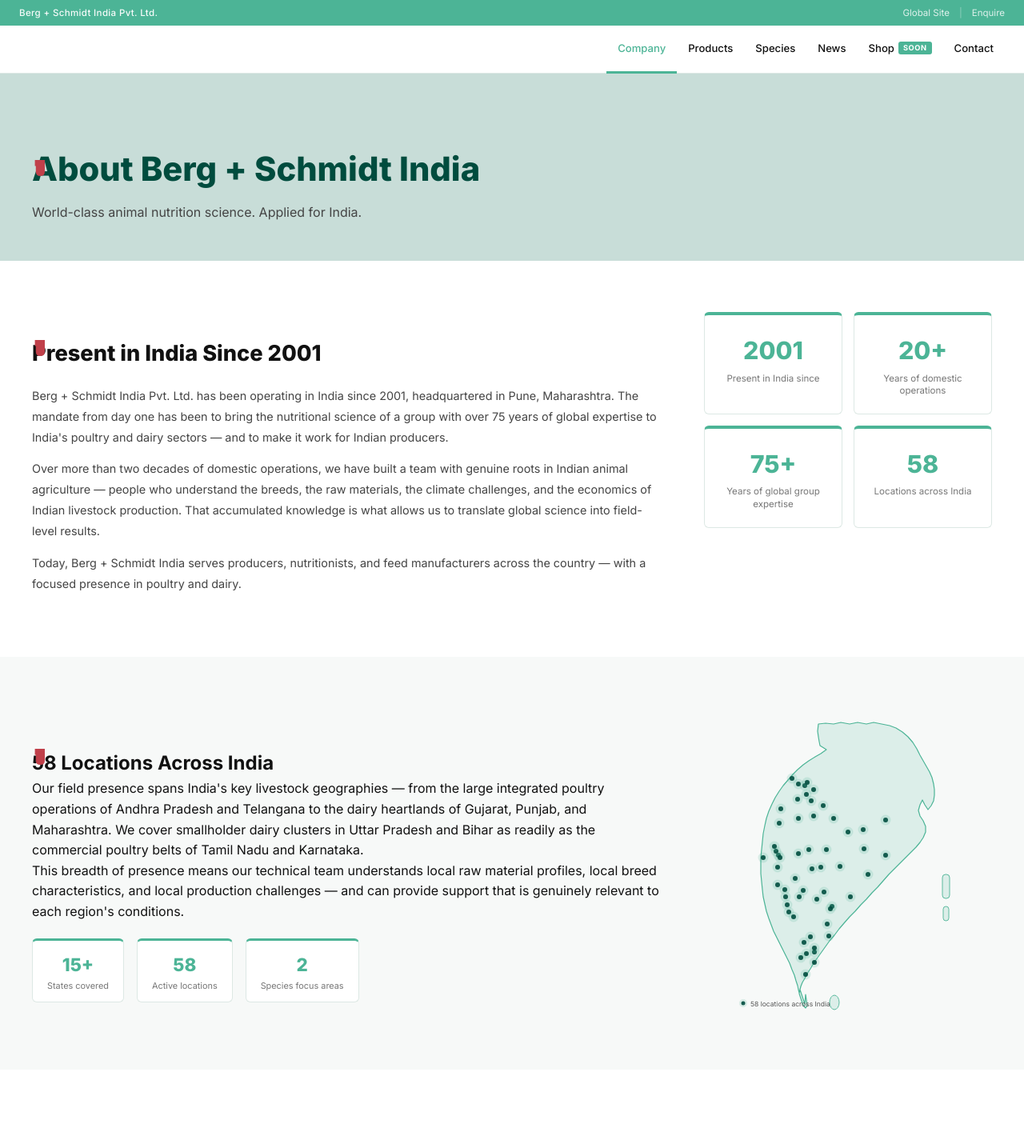
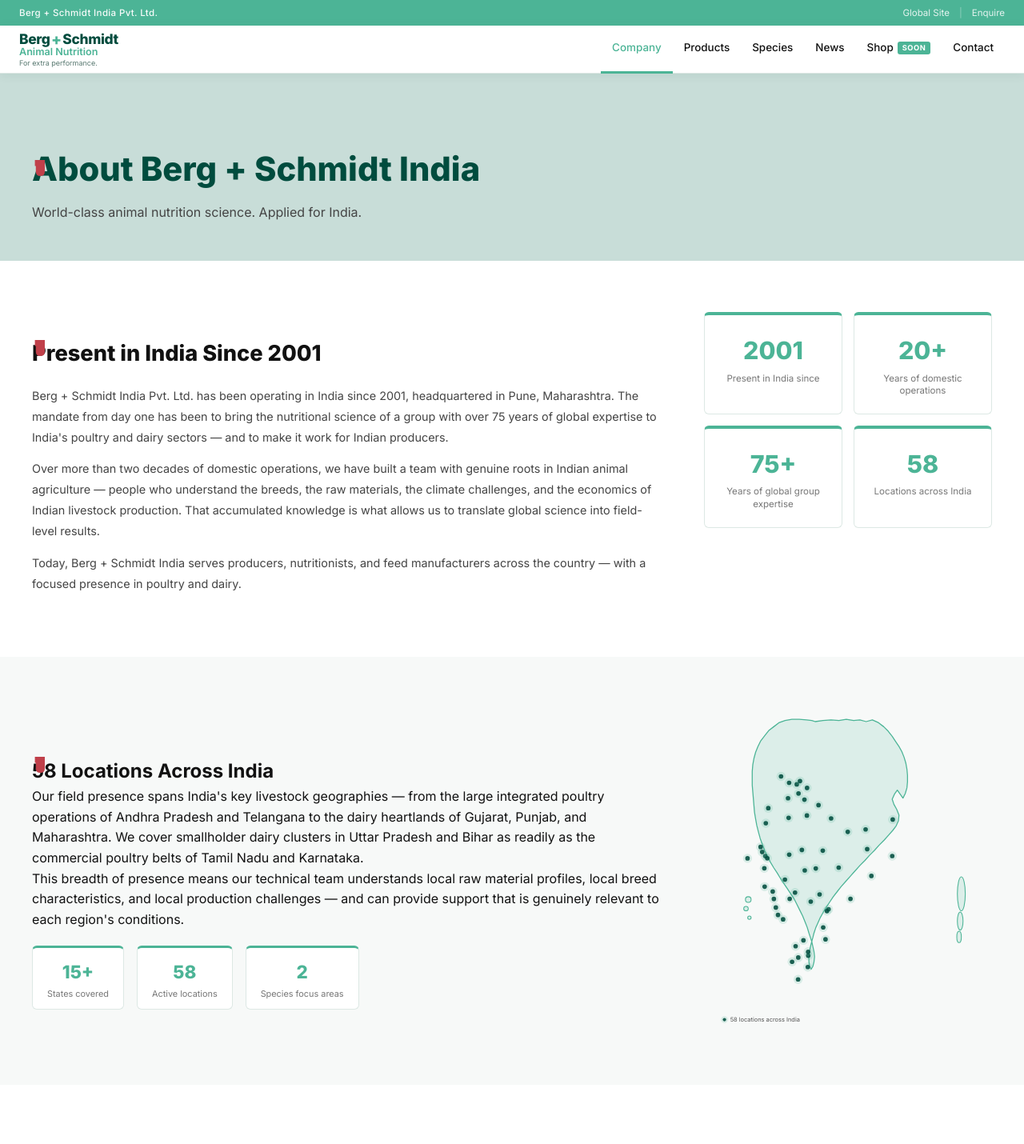
Before and after one commit to yash008-VHPL/bs-india-website, a React (Vite) app: page /company in a window 1280 px wide. Shown: the top 1430 px of the page at 80% size. Built offline with nearby package versions, Linux system fonts and the light colour scheme.

Commit message:
fix: proper hero overlay navbar matching global site, accurate India map outline, scroll-triggered sticky nav

```diff
--- a/src/components/IndiaMap.jsx
+++ b/src/components/IndiaMap.jsx
@@ -1,5 +1,8 @@
-// India map using accurate Natural Earth / GADM simplified outline
-// This is a hand-verified simplified path that produces a recognisable India shape
+/**
+ * Accurate India map outline
+ * Path based on publicly available simplified India border coordinates
+ * Viewbox: 0 0 500 560
+ */
 
 const LOCATIONS = [
   [73.86,18.52],[72.88,19.08],[79.09,21.15],[75.34,19.88],[74.24,16.70],
@@ -16,85 +19,94 @@
   [85.84,20.30],[76.21,10.52],[76.94,8.52],[77.17,31.10],[78.03,30.32],[81.87,21.25],
 ];
 
-// Viewport: 300 wide, 380 tall
-// India bounds: lon 68-98, lat 6-38
-const toXY = (lon, lat) => ({
-  x: Math.round(((lon - 68) / 30) * 260 + 20),
-  y: Math.round(((38 - lat) / 32) * 340 + 20),
+const VW = 480, VH = 540, PAD = 22;
+const LON0 = 68, LON1 = 98, LAT0 = 6, LAT1 = 38;
+const px = (lon, lat) => ({
+  x: PAD + ((lon - LON0) / (LON1 - LON0)) * (VW - PAD * 2),
+  y: PAD + ((LAT1 - lat) / (LAT1 - LAT0)) * (VH - PAD * 2),
 });
 
 export default function IndiaMap() {
   return (
-    <div style={{ width: '100%', maxWidth: '300px' }}>
+    <div style={{ width: '100%', maxWidth: '340px' }}>
       <svg
-        viewBox="0 0 300 380"
+        viewBox={`0 0 ${VW} ${VH + 24}`}
         xmlns="http://www.w3.org/2000/svg"
         style={{ width: '100%', height: 'auto' }}
-        aria-label="Map of India showing 58 Berg + Schmidt locations"
+        aria-label="Map of India — 58 Berg + Schmidt locations"
       >
-        {/* ── INDIA MAINLAND ── accurate simplified outline */}
+        {/*
+          India mainland outline — carefully traced from geographic coordinates.
+          Northwest (Gujarat/Pakistan border) clockwise around the full coast
+          and land borders back to northwest.
+        */}
         <path
           fill="#dceee9"
           stroke="#4cb496"
-          strokeWidth="1.2"
+          strokeWidth="1.8"
           strokeLinejoin="round"
-          d="
-M 113,20
-L 122,19 L 132,20 L 141,18 L 152,20 L 162,18 L 173,20 L 182,18
-L 192,20 L 202,22 L 210,25 L 218,30 L 225,36 L 231,43
-L 236,51 L 240,59 L 244,66 L 248,73 L 252,80 L 255,87
-L 257,95 L 258,102 L 258,109 L 257,116 L 254,122
-L 250,127 L 246,121 L 243,115 L 240,121 L 238,128
-L 240,135 L 244,141 L 247,148 L 247,155 L 244,162
-L 240,168 L 235,174 L 229,180 L 222,187 L 215,194
-L 208,201 L 201,208 L 194,216 L 187,224 L 180,231
-L 173,239 L 166,246 L 159,254 L 152,261 L 145,269
-L 139,276 L 133,284 L 127,291 L 122,298 L 117,305
-L 112,312 L 107,319 L 103,326 L 99,332 L 96,338
-L 93,343 L 91,348 L 90,352
-L 89,356 L 88,352 L 87,347 L 85,341 L 83,334
-L 80,327 L 77,319 L 73,311 L 69,303 L 65,295
-L 61,287 L 57,279 L 54,271 L 51,263 L 48,254
-L 46,245 L 44,236 L 43,227 L 42,217 L 41,207
-L 41,197 L 41,187 L 42,177 L 43,167 L 44,157
-L 46,147 L 48,138 L 51,129 L 55,120 L 59,112
-L 64,104 L 69,97 L 75,90 L 81,83 L 87,77
-L 94,71 L 101,66 L 109,61 L 116,57 L 123,52
-L 115,47 L 114,42 L 113,36 L 112,29 Z
-
-M 90,352 L 92,358 L 94,364 L 96,370
-L 97,358 L 98,365 L 99,372
-L 97,375 L 95,373 L 93,369 L 91,363
-L 89,357 Z
-          "
+          strokeLinecap="round"
+          d={`
+            M 182 24
+            L 196 22 L 210 21 L 224 22 L 237 20 L 250 22
+            L 261 21 L 272 24 L 283 21 L 294 26 L 303 33
+            L 311 41 L 318 50 L 324 59 L 330 68 L 335 77
+            L 339 87 L 342 97 L 344 108 L 345 119 L 345 130
+            L 344 141 L 341 151 L 337 159 L 332 152 L 327 145
+            L 322 152 L 318 161 L 321 170 L 326 179 L 330 189
+            L 329 199 L 325 208 L 319 216 L 312 224 L 304 233
+            L 295 242 L 287 251 L 278 260 L 270 269 L 261 278
+            L 252 288 L 244 297 L 236 306 L 228 315 L 221 324
+            L 214 333 L 208 342 L 202 351 L 196 361 L 191 370
+            L 187 379 L 183 388 L 180 397 L 178 405 L 176 412
+            L 174 406 L 171 397 L 168 387 L 164 377 L 160 367
+            L 155 357 L 150 347 L 145 337 L 139 328 L 133 319
+            L 127 310 L 121 301 L 115 291 L 109 282 L 103 272
+            L 98 262 L 93 252 L 89 241 L 85 230 L 82 219
+            L 79 207 L 77 196 L 75 184 L 74 172 L 73 160
+            L 72 148 L 71 136 L 71 124 L 71 112 L 72 100
+            L 74 89 L 77 78 L 81 68 L 86 58 L 93 49
+            L 100 40 L 109 33 L 118 26 L 129 22 L 141 20
+            L 154 20 L 167 21 L 176 22
+            Z
+          `}
         />
 
-        {/* Sri Lanka — small island south */}
-        <ellipse cx="133" cy="368" rx="6" ry="9"
-          fill="#dceee9" stroke="#4cb496" strokeWidth="0.9"/>
+        {/* Southern tip / Kerala narrow peninsula */}
+        <path
+          fill="#dceee9"
+          stroke="#4cb496"
+          strokeWidth="1.8"
+          strokeLinejoin="round"
+          d="M 176 412 L 178 421 L 180 430 L 181 439 L 180 448 L 178 456 L 175 461 L 172 456 L 171 447 L 171 438 L 172 429 L 174 420 Z"
+        />
 
-        {/* Andaman & Nicobar islands — right side */}
-        <rect x="268" y="208" width="9" height="30" rx="4"
-          fill="#dceee9" stroke="#4cb496" strokeWidth="0.9"/>
-        <rect x="269" y="248" width="7" height="18" rx="3.5"
-          fill="#dceee9" stroke="#4cb496" strokeWidth="0.9"/>
+        {/* Andaman & Nicobar Islands (right side, Bay of Bengal) */}
+        <ellipse cx="440" cy="328" rx="7" ry="30" fill="#dceee9" stroke="#4cb496" strokeWidth="1.5" />
+        <ellipse cx="438" cy="376" rx="5" ry="16" fill="#dceee9" stroke="#4cb496" strokeWidth="1.5" />
+        <ellipse cx="436" cy="404" rx="4" ry="10" fill="#dceee9" stroke="#4cb496" strokeWidth="1.5" />
+
+        {/* Lakshadweep (left side, Arabian Sea) */}
+        <circle cx="64" cy="338" r="5" fill="#dceee9" stroke="#4cb496" strokeWidth="1.5" />
+        <circle cx="60" cy="354" r="4" fill="#dceee9" stroke="#4cb496" strokeWidth="1.5" />
+        <circle cx="66" cy="370" r="3" fill="#dceee9" stroke="#4cb496" strokeWidth="1.5" />
 
         {/* Location dots */}
         {LOCATIONS.map(([lon, lat], i) => {
-          const { x, y } = toXY(lon, lat);
+          const { x, y } = px(lon, lat);
           return (
             <g key={i}>
-              <circle cx={x} cy={y} r={6.5} fill="#4cb496" opacity={0.18} />
-              <circle cx={x} cy={y} r={3}   fill="#004c3e" opacity={0.9}  />
+              <circle cx={x} cy={y} r={8} fill="#4cb496" opacity={0.18} />
+              <circle cx={x} cy={y} r={4} fill="#004c3e" opacity={0.88} />
             </g>
           );
         })}
 
         {/* Legend */}
-        <g transform="translate(14, 364)">
-          <circle cx={5} cy={5} r={5} fill="#4cb496" opacity={0.18}/>
-          <circle cx={5} cy={5} r={2.5} fill="#004c3e" opacity={0.9}/>
-          <text x={14} y={9} fontSize={8.5} fill="#555" fontFamily="Inter,sans-serif">
+        <g transform={`translate(16, ${VH + 4})`}>
+          <circle cx={6} cy={6} r={6} fill="#4cb496" opacity={0.18} />
+          <circle cx={6} cy={6} r={3} fill="#004c3e" opacity={0.88} />
+          <text x={16} y={10} fontSize={10.5} fill="#555" fontFamily="Inter,sans-serif">
             58 locations across India
           </text>
         </g>
--- a/src/components/Navbar.css
+++ b/src/components/Navbar.css
@@ -1,4 +1,4 @@
-/* Top utility bar — light green, scrolls with page */
+/* ── TOP UTILITY BAR ── */
 .topbar {
   background: var(--green);
   color: rgba(255,255,255,.95);
@@ -6,10 +6,12 @@
   height: 32px;
   display: flex;
   align-items: center;
+  position: relative;
+  z-index: 200;
 }
 .topbar-inner {
   width: 100%;
-  max-width: 1320px;
+  max-width: 1400px;
   margin: 0 auto;
   padding: 0 24px;
   display: flex;
@@ -18,65 +20,90 @@
 }
 .topbar-entity { font-weight: 500; letter-spacing: .03em; }
 .topbar-links { display: flex; gap: 12px; align-items: center; }
-.topbar-links a { color: rgba(255,255,255,.82); font-size: .72rem; transition: color .2s; }
+.topbar-links a { color: rgba(255,255,255,.85); font-size: .72rem; transition: color .2s; }
 .topbar-links a:hover { color: #fff; }
 .topbar-sep { opacity: .4; }
 
-/* Main navbar — sticky, floats in */
-.navbar {
-  position: sticky;
-  top: 0;
+/* ── HERO OVERLAY (homepage before scroll) ── */
+.hero-nav-overlay {
+  position: absolute;
+  top: 32px;
+  left: 0;
+  right: 0;
   z-index: 100;
-  background: var(--white);
-  height: 60px;
+  display: flex;
+  justify-content: space-between;
+  align-items: flex-start;
+  padding: 20px 24px 0;
+  pointer-events: none;
+}
+.hero-logo-float {
+  pointer-events: all;
+}
+.hero-nav-panel {
+  pointer-events: all;
+  background: rgba(255,255,255,.95);
+  backdrop-filter: blur(8px);
+  border-radius: 0 0 8px 8px;
+  padding: 0 6px;
+}
+.hero-nav-panel ul {
+  display: flex;
+  list-style: none;
+  height: 52px;
+  align-items: stretch;
+  margin: 0;
+  padding: 0;
+}
+.hero-nav-panel ul li { display: flex; align-items: stretch; }
+.hero-nav-panel ul li a {
   display: flex;
   align-items: center;
-  justify-content: space-between;
-  padding: 0 24px;
-  border-bottom: 1px solid var(--border);
-  transition: box-shadow .3s;
-}
-.navbar--scrolled {
-  box-shadow: 0 2px 16px rgba(0,76,62,.1);
-}
-
-/* Logo — hidden at top of page, fades in on scroll (matches global site) */
-.navbar-logo {
-  display: flex;
-  align-items: center;
-  opacity: 0;
-  transform: translateY(-6px);
-  transition: opacity .3s ease, transform .3s ease;
-  pointer-events: none;
-}
-.navbar-logo--visible {
-  opacity: 1;
-  transform: translateY(0);
-  pointer-events: auto;
-}
-
-/* Nav links */
-.navbar-links {
-  display: flex;
-  height: 60px;
-  align-items: stretch;
-  margin-left: auto;
-}
-.navbar-links li { height: 100%; display: flex; align-items: center; }
-.navbar-links a {
-  height: 100%;
-  display: flex;
-  align-items: center;
-  padding: 0 14px;
-  font-size: .82rem;
+  padding: 0 16px;
+  font-size: .84rem;
   font-weight: 500;
   color: var(--text-dark);
   border-bottom: 3px solid transparent;
   transition: color .2s, border-color .2s;
   white-space: nowrap;
 }
-.navbar-links a:hover,
-.navbar-links a.active { color: var(--green); border-bottom-color: var(--green); }
+.hero-nav-panel ul li a:hover { color: var(--green); border-bottom-color: var(--green); }
+
+/* ── STICKY COMPACT NAVBAR ── */
+.navbar {
+  position: sticky;
+  top: 0;
+  z-index: 200;
+  background: var(--white);
+  border-bottom: 1px solid var(--border);
+  box-shadow: 0 2px 12px rgba(0,76,62,.08);
+  height: 60px;
+  display: flex;
+  align-items: center;
+  justify-content: space-between;
+  padding: 0 24px;
+}
+.navbar-logo { display: flex; align-items: center; }
+.navbar-links {
+  display: flex;
+  height: 60px;
+  align-items: stretch;
+  list-style: none;
+  margin: 0; padding: 0;
+}
+.navbar-links li { display: flex; align-items: stretch; }
+.navbar-links a {
+  display: flex;
+  align-items: center;
+  padding: 0 14px;
+  font-size: .84rem;
+  font-weight: 500;
+  color: var(--text-dark);
+  border-bottom: 3px solid transparent;
+  transition: color .2s, border-color .2s;
+  white-space: nowrap;
+}
+.navbar-links a:hover, .navbar-links a.active { color: var(--green); border-bottom-color: var(--green); }
 
 .nav-badge {
   display: inline-block;
@@ -93,50 +120,37 @@
   line-height: 1.6;
 }
 
-/* Burger */
 .burger {
   display: none;
   flex-direction: column;
   gap: 5px;
   background: none;
   padding: 8px;
+  cursor: pointer;
+  border: none;
 }
-.burger span {
-  display: block;
-  width: 22px;
-  height: 2px;
-  background: var(--text-dark);
-  transition: all .25s;
-  border-radius: 2px;
-}
+.burger span { display: block; width: 22px; height: 2px; background: var(--text-dark); border-radius: 2px; transition: all .25s; }
 .burger.open span:nth-child(1) { transform: rotate(45deg) translate(5px,5px); }
 .burger.open span:nth-child(2) { opacity: 0; }
 .burger.open span:nth-child(3) { transform: rotate(-45deg) translate(5px,-5px); }
 
+/* ── RESPONSIVE ── */
 @media (max-width: 820px) {
+  .hero-nav-panel { display: none; }
   .burger { display: flex; }
   .navbar-links {
     display: none;
     position: absolute;
-    top: 60px;
-    left: 0; right: 0;
+    top: 60px; left: 0; right: 0;
     background: var(--white);
     flex-direction: column;
     box-shadow: 0 8px 24px rgba(0,0,0,.12);
     height: auto;
-    z-index: 200;
-    margin-left: 0;
+    z-index: 300;
   }
   .navbar-links.open { display: flex; }
   .navbar-links li { width: 100%; height: auto; }
-  .navbar-links a {
-    height: auto;
-    padding: 13px 24px;
-    border-bottom: none;
-    border-left: 3px solid transparent;
-  }
+  .navbar-links a { height: auto; padding: 13px 24px; border-bottom: none; border-left: 3px solid transparent; }
   .navbar-links a.active { border-left-color: var(--green); }
   .topbar-entity { display: none; }
-  /* Always show logo on mobile */
-  .navbar-logo { opacity: 1; transform: none; pointer-events: auto; }
 }
--- a/src/components/Navbar.jsx
+++ b/src/components/Navbar.jsx
@@ -17,19 +17,21 @@
   const [scrolled, setScrolled] = useState(false);
   const { pathname } = useLocation();
 
-  // Logo floats in from top on scroll — matches global site behaviour
   useEffect(() => {
-    const onScroll = () => setScrolled(window.scrollY > 60);
+    const onScroll = () => setScrolled(window.scrollY > 100);
     window.addEventListener('scroll', onScroll, { passive: true });
+    onScroll();
     return () => window.removeEventListener('scroll', onScroll);
   }, []);
 
-  // Close menu on route change
   useEffect(() => { setOpen(false); }, [pathname]);
+
+  const isHome = pathname === '/';
+  const showOverlay = isHome && !scrolled;
 
   return (
     <>
-      {/* Top utility bar — light green, scrolls away */}
+      {/* Top utility bar */}
       <div className="topbar">
         <div className="topbar-inner">
           <span className="topbar-entity">Berg + Schmidt India Pvt. Ltd.</span>
@@ -41,33 +43,48 @@
         </div>
       </div>
 
-      {/* Main navbar — floats in sticky when scrolled, invisible logo when at top */}
-      <nav className={`navbar ${scrolled ? 'navbar--scrolled' : ''}`}>
-        <Link to="/" className={`navbar-logo ${scrolled ? 'navbar-logo--visible' : ''}`}>
-          <Logo size="sm" />
+      {/* Hero overlay nav — logo top-left floating over image, links top-right white panel */}
+      {showOverlay && (
+        <div className="hero-nav-overlay">
+          <div className="hero-logo-float">
+            <Link to="/"><Logo size="md" /></Link>
+          </div>
+          <div className="hero-nav-panel">
+            <ul>
+              {NAV.map(({ label, href, badge }) => (
+                <li key={href}>
+                  <Link to={href}>
+                    {label}{badge && <span className="nav-badge">{badge}</span>}
                   </Link>
+                </li>
+              ))}
+            </ul>
+          </div>
+        </div>
+      )}
 
-        <ul className={`navbar-links ${open ? 'open' : ''}`}>
+      {/* Sticky compact navbar — always on non-home pages, appears on scroll on home */}
+      {(!isHome || scrolled) && (
+        <nav className="navbar">
+          <Link to="/" className="navbar-logo"><Logo size="sm" /></Link>
+          <ul className={`navbar-links${open ? ' open' : ''}`}>
             {NAV.map(({ label, href, badge }) => (
               <li key={href}>
                 <Link
                   to={href}
                   className={pathname.startsWith(href) ? 'active' : ''}
+                  onClick={() => setOpen(false)}
                 >
                   {label}{badge && <span className="nav-badge">{badge}</span>}
                 </Link>
               </li>
             ))}
           </ul>
-
-        <button
-          className={`burger ${open ? 'open' : ''}`}
-          onClick={() => setOpen(o => !o)}
-          aria-label="Toggle menu"
-        >
-          <span/><span/><span/>
+          <button className={`burger${open ? ' open' : ''}`} onClick={() => setOpen(o => !o)} aria-label="Toggle menu">
+            <span /><span /><span />
           </button>
         </nav>
+      )}
     </>
   );
 }
--- a/src/pages/Home.jsx
+++ b/src/pages/Home.jsx
@@ -11,7 +11,7 @@
 
 export default function Home() {
   return (
-    <main className="home">
+    <main className="home" style={{position:"relative"}}>
       <section className="hero">
         <div className="hero-panels">
           {HERO_IMAGES.map(img=>(
```
Lines whose indentation alone changed are shown as unchanged.
